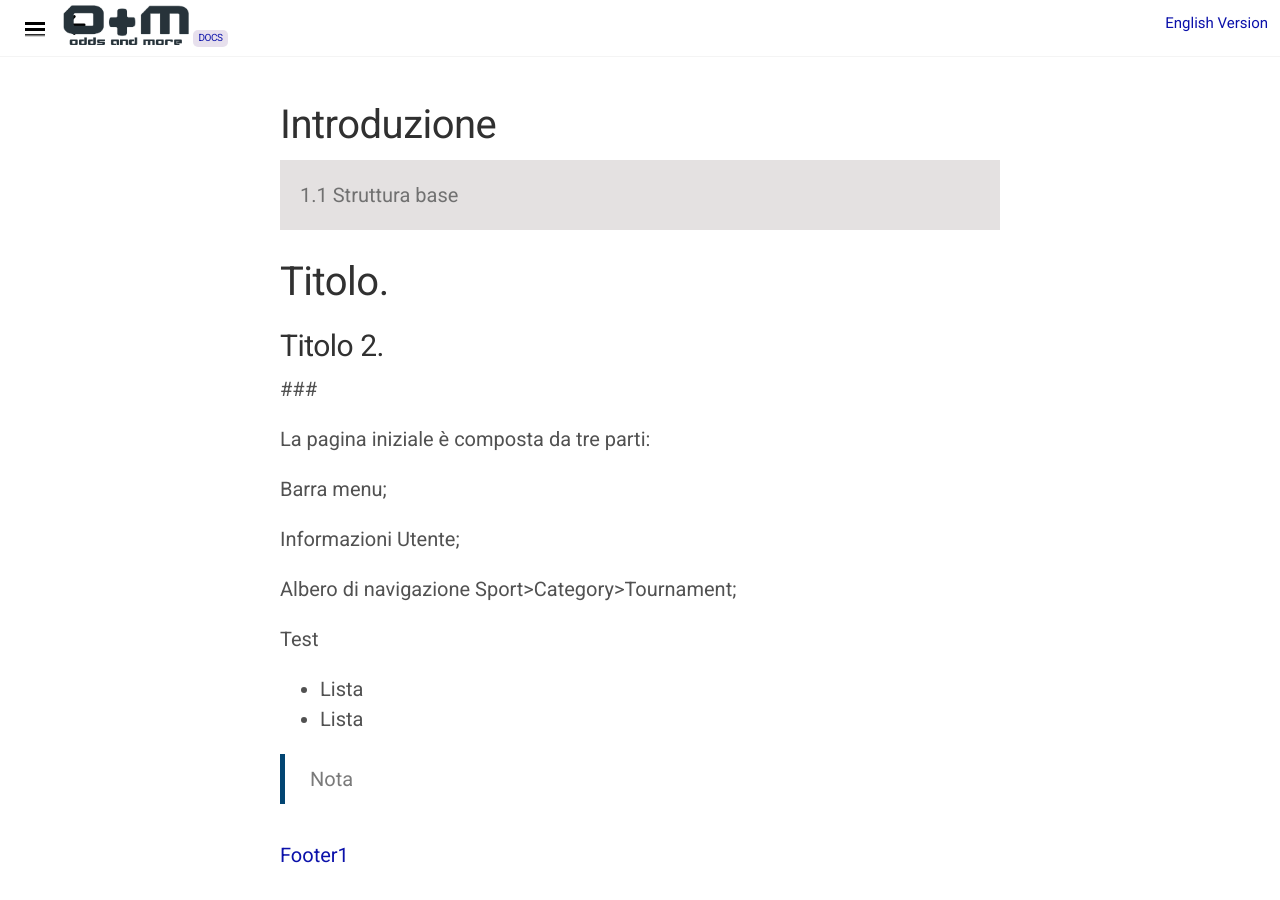
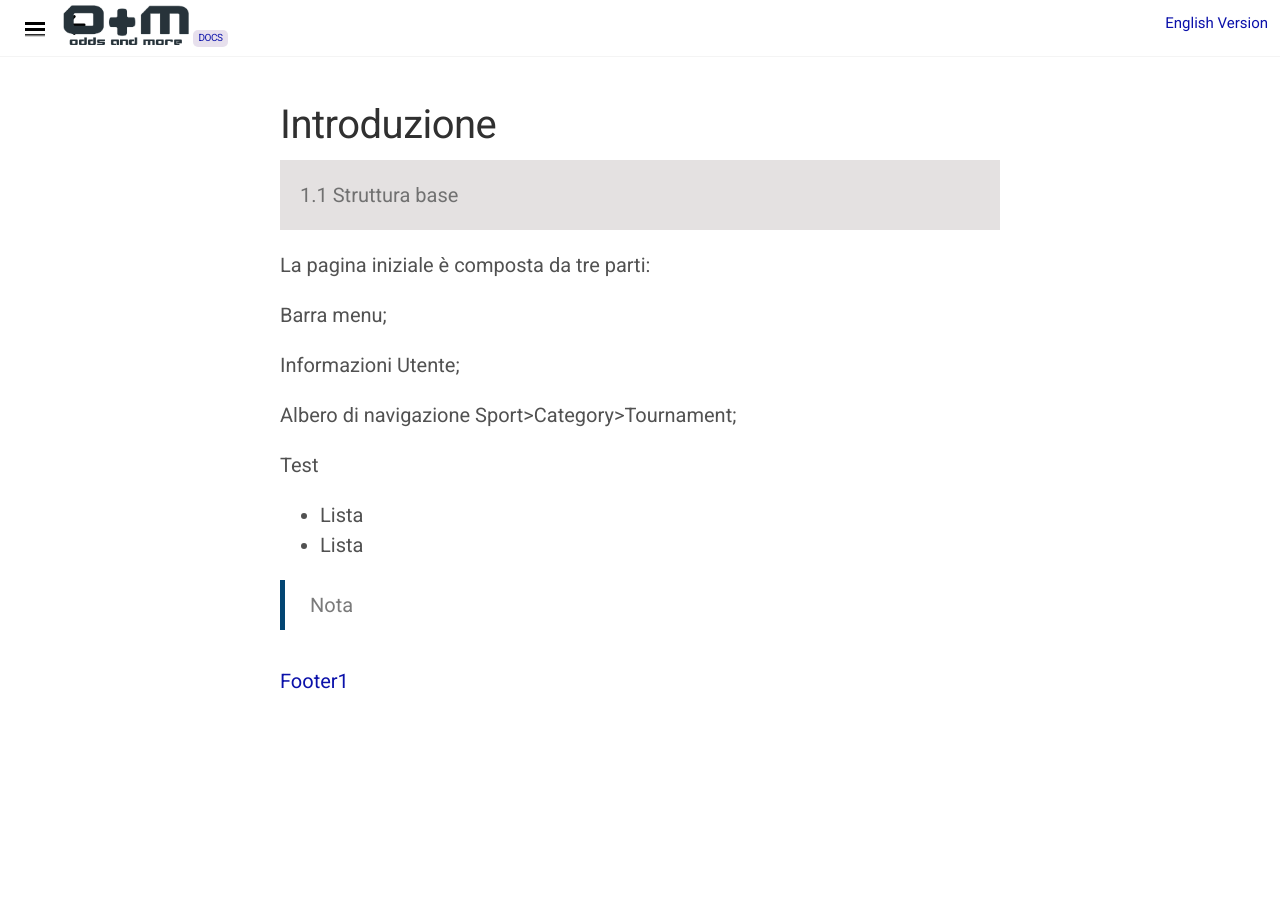
Before and after one commit to docsforodds/docs, a Jekyll site: the page built from docs/it/section/page1.md, in a window 1280 px wide. Built offline with Jekyll 4.4.1, drawn with Linux system fonts in a browser that asks for light colours; nearby versions of some CDN libraries.

Commit message:
cancellato titolo - titolo 2 ###

```diff
--- a/docs/it/section/page1.md
+++ b/docs/it/section/page1.md
@@ -9,9 +9,6 @@ icon: fab fa-adn
     1.1  Struttura base
 </p>
 
-# Titolo.
-## Titolo 2.
-###
 
 La pagina iniziale è composta da tre parti:
 
```
